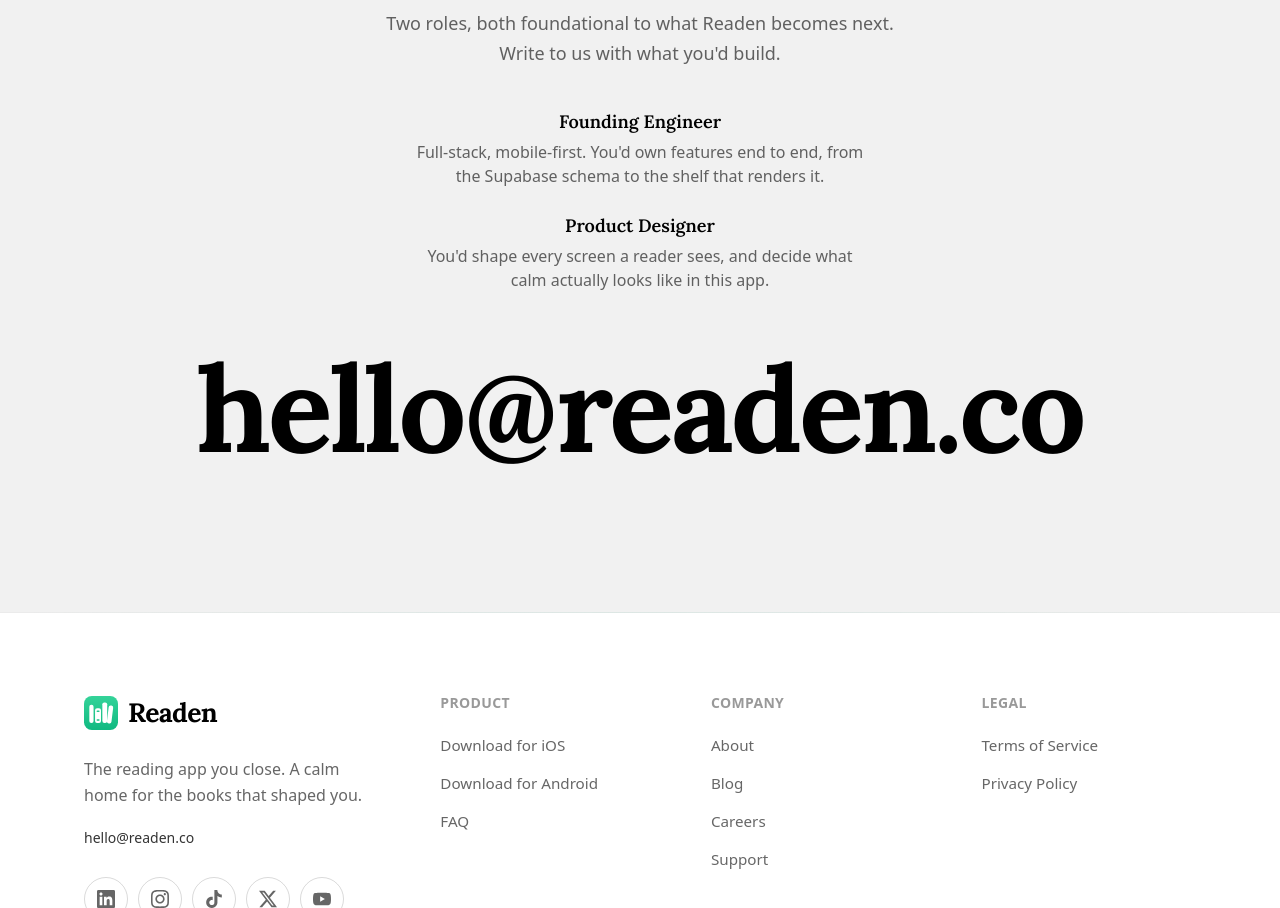
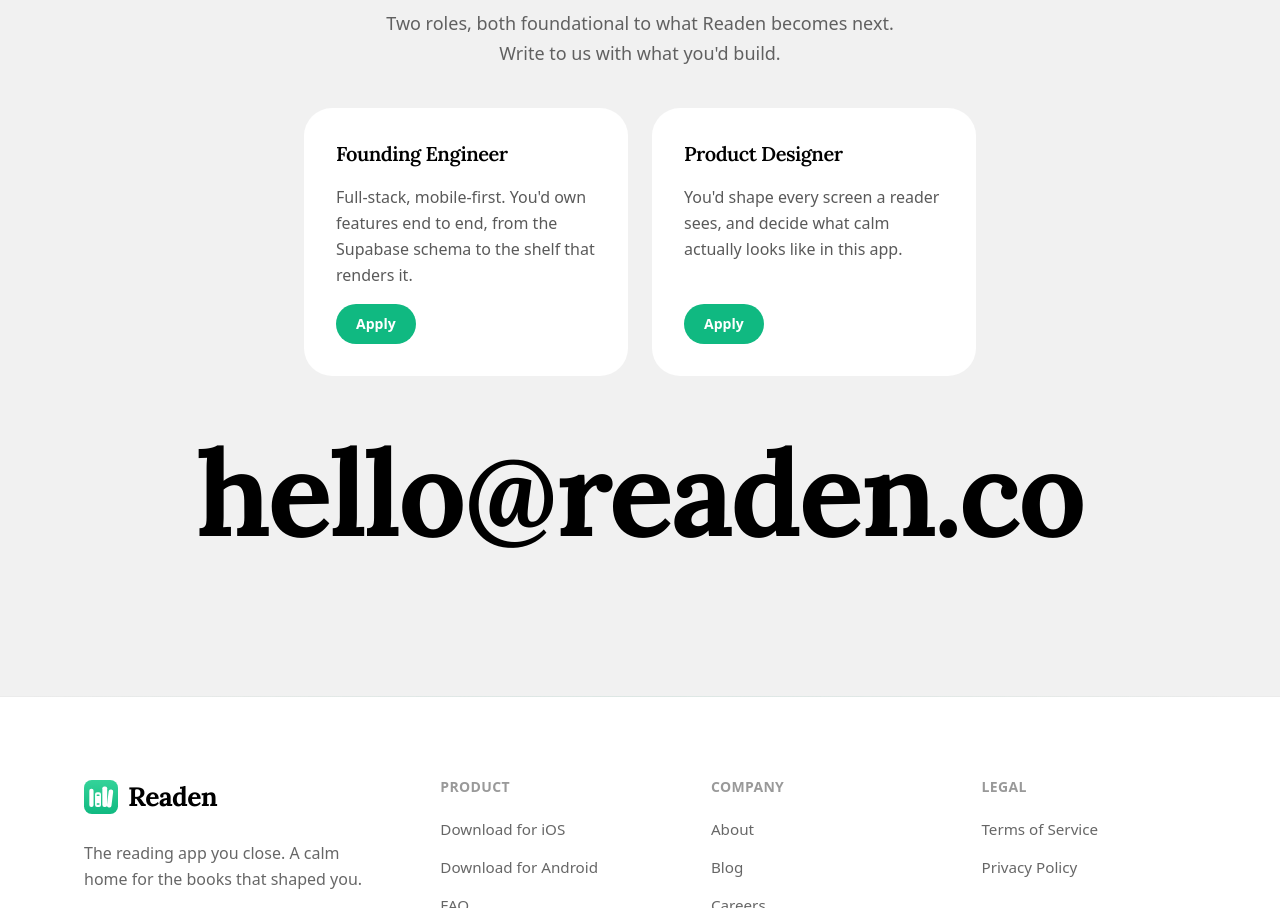
Before and after one commit to readen-labs/lp, a Next.js app: page /en/careers in a window 1280 px wide. Shown: the part 1635-2543 px from the top of the page. Built offline with nearby package versions, Linux system fonts and the light colour scheme.

Commit message:
feat: add OpenRoleCard component and integrate it into the roles section

```diff
--- a/src/app/[locale]/careers/page.tsx
+++ b/src/app/[locale]/careers/page.tsx
@@ -3,6 +3,7 @@
 import type { Locale } from '@/i18n/routing';
 import { Reveal } from '@/components/ui/reveal';
 import { CONTACT_EMAIL } from '@/constants/config';
+import { OpenRoleCard } from '@/components/marketing/open-role-card';
 import { buildMetadata, buildPageBreadcrumbJsonLd } from '@/lib/seo';
 import { EditorialHeader } from '@/components/brand/editorial-header';
 
@@ -128,14 +129,15 @@
         </Reveal>
 
         <Reveal delay={REVEAL_DELAY_ROLES_MS}>
-          <div className="mx-auto mt-10 flex max-w-md flex-col gap-6">
+          <div className="mx-auto mt-10 grid max-w-2xl gap-6 sm:grid-cols-2">
             {OPEN_ROLES.map((role) => (
-              <div key={role}>
-                <h3 className="font-serif text-lg font-semibold">
-                  {t(`${role}Title`)}
-                </h3>
-                <p className="mt-1 text-foreground/60">{t(`${role}Body`)}</p>
-              </div>
+              <OpenRoleCard
+                key={role}
+                title={t(`${role}Title`)}
+                body={t(`${role}Body`)}
+                applyHref={`mailto:${CONTACT_EMAIL}?subject=${encodeURIComponent(t(`${role}Title`))}`}
+                applyLabel={t('applyLabel')}
+              />
             ))}
           </div>
         </Reveal>
--- /dev/null
+++ b/src/components/marketing/open-role-card/index.ts
@@ -0,0 +1 @@
+export { OpenRoleCard } from './open-role-card';
--- /dev/null
+++ b/src/components/marketing/open-role-card/open-role-card.tsx
@@ -0,0 +1,19 @@
+import type { OpenRoleCardProps } from './open-role-card.types';
+
+export const OpenRoleCard = ({
+  title,
+  body,
+  applyHref,
+  applyLabel,
+}: OpenRoleCardProps) => (
+  <div className="flex flex-col gap-4 rounded-[1.75rem] bg-card p-8 text-left">
+    <h3 className="font-serif text-xl font-semibold tracking-tight">{title}</h3>
+    <p className="flex-1 leading-relaxed text-foreground/65">{body}</p>
+    <a
+      href={applyHref}
+      className="mt-auto inline-flex h-10 w-fit items-center justify-center rounded-full bg-primary px-5 text-sm font-semibold text-white transition-opacity hover:opacity-95"
+    >
+      {applyLabel}
+    </a>
+  </div>
+);
--- /dev/null
+++ b/src/components/marketing/open-role-card/open-role-card.types.ts
@@ -0,0 +1,6 @@
+export type OpenRoleCardProps = {
+  title: string;
+  body: string;
+  applyHref: string;
+  applyLabel: string;
+};
--- a/src/messages/en.json
+++ b/src/messages/en.json
@@ -259,7 +259,8 @@
     "role1Title": "Founding Engineer",
     "role1Body": "Full-stack, mobile-first. You'd own features end to end, from the Supabase schema to the shelf that renders it.",
     "role2Title": "Product Designer",
-    "role2Body": "You'd shape every screen a reader sees, and decide what calm actually looks like in this app."
+    "role2Body": "You'd shape every screen a reader sees, and decide what calm actually looks like in this app.",
+    "applyLabel": "Apply"
   },
   "faq": {
     "overline": "FAQ",
--- a/src/messages/es.json
+++ b/src/messages/es.json
@@ -259,7 +259,8 @@
     "role1Title": "Ingeniero/a fundador/a",
     "role1Body": "Full-stack, mobile-first. Serías dueño/a de las funciones de punta a punta, desde el esquema en Supabase hasta el estante que lo muestra.",
     "role2Title": "Diseñador/a de producto",
-    "role2Body": "Darías forma a cada pantalla que ve un lector, y decidirías cómo se ve la calma en esta app."
+    "role2Body": "Darías forma a cada pantalla que ve un lector, y decidirías cómo se ve la calma en esta app.",
+    "applyLabel": "Postúlate"
   },
   "faq": {
     "overline": "FAQ",
--- a/src/messages/pt.json
+++ b/src/messages/pt.json
@@ -259,7 +259,8 @@
     "role1Title": "Engenheiro(a) fundador(a)",
     "role1Body": "Full-stack, mobile-first. Você seria responsável pelas funcionalidades de ponta a ponta, do esquema no Supabase até a estante que o exibe.",
     "role2Title": "Designer de produto",
-    "role2Body": "Você daria forma a cada tela que um leitor vê, e decidiria como a calma realmente se parece neste app."
+    "role2Body": "Você daria forma a cada tela que um leitor vê, e decidiria como a calma realmente se parece neste app.",
+    "applyLabel": "Candidate-se"
   },
   "faq": {
     "overline": "FAQ",
```
